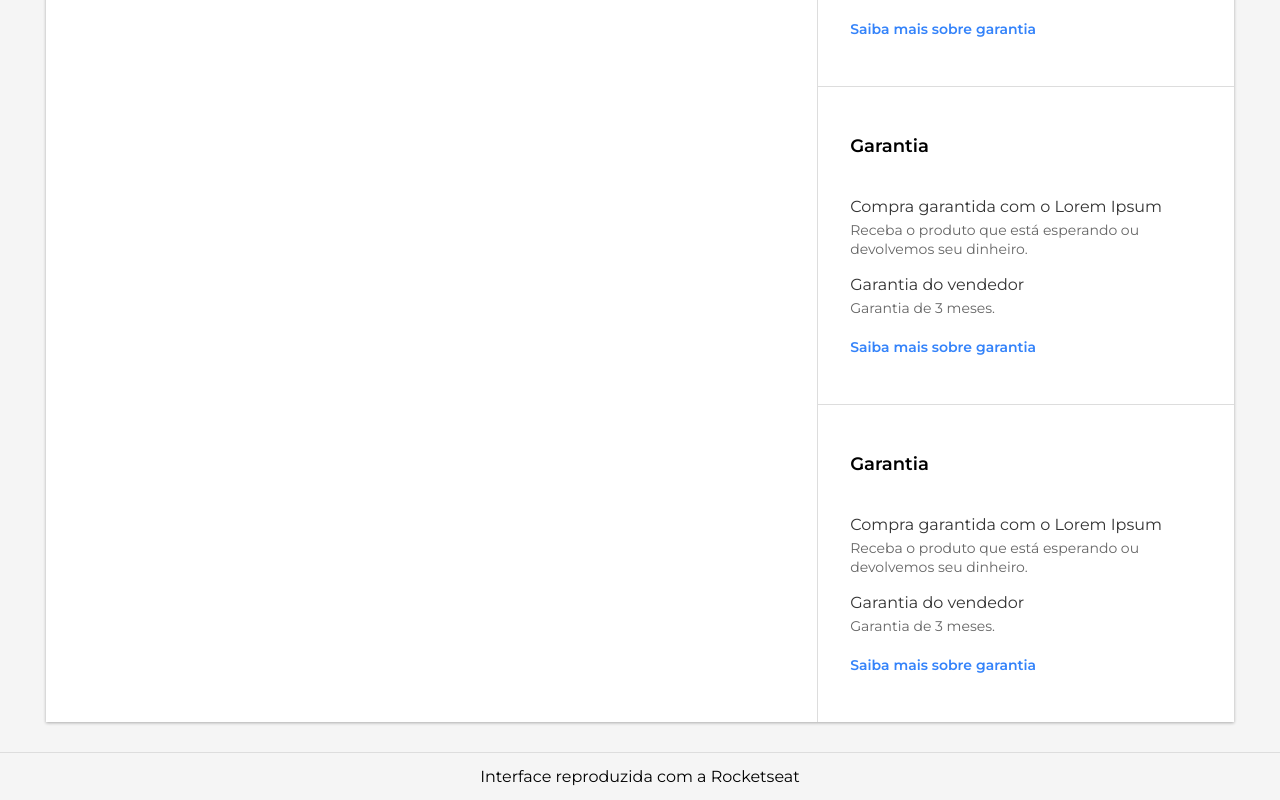
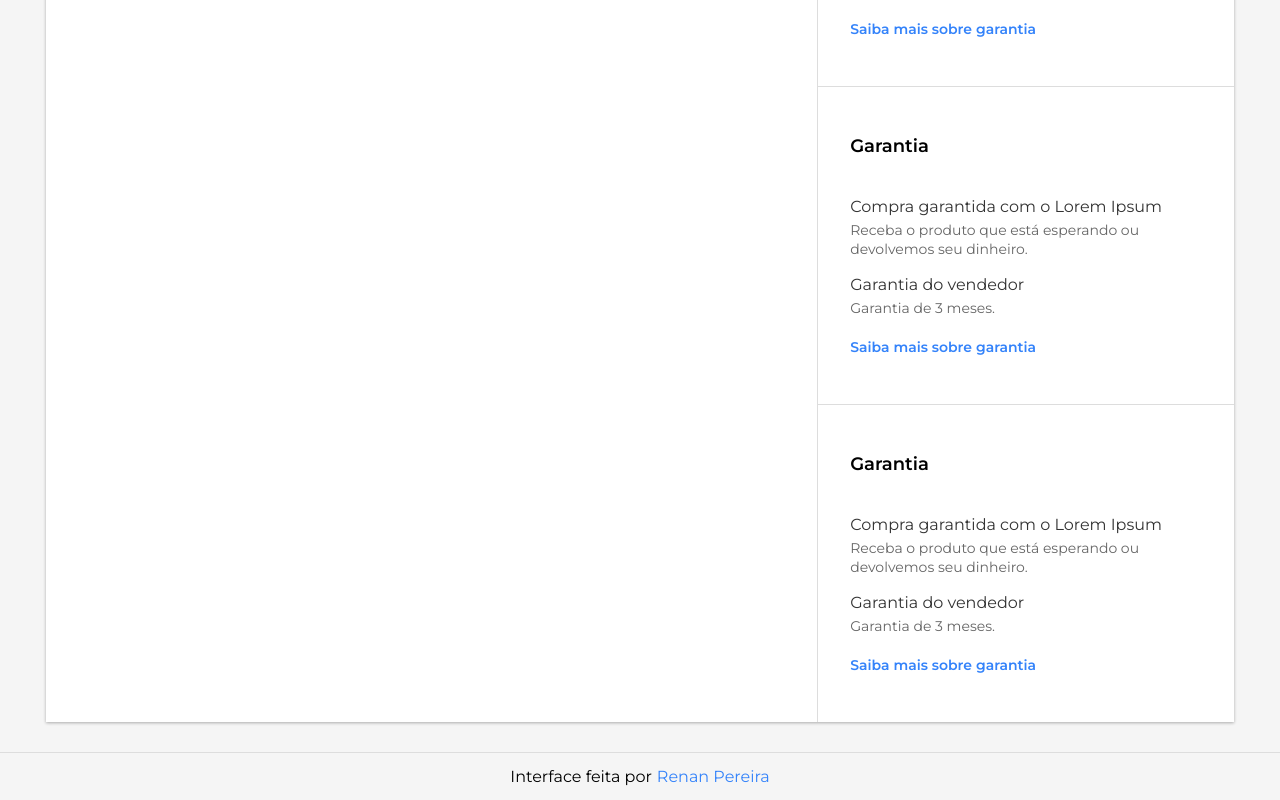
Before and after one commit to r3nanp/mercadolivre-clone, a React (Create React App) app: page / in a window 1280 px wide. Shown: the part 1428-2228 px from the top of the page. Built offline with nearby package versions, Linux system fonts and the light colour scheme; the HTML template or start-up script is replaced by a standard one.

Commit message:
refactor

```diff
--- a/src/components/Footer/index.tsx
+++ b/src/components/Footer/index.tsx
@@ -3,7 +3,14 @@
 import { Container } from './styles';
 
 const Footer: React.FC = () => {
-  return <Container>Interface reproduzida com a Rocketseat</Container>;
+  return (
+    <Container>
+      Interface feita por
+      <a href="https://www.linkedin.com/in/renan-pereira-968bb61b0/">
+        Renan Pereira
+      </a>
+    </Container>
+  );
 };
 
 export default Footer;
--- a/src/components/Footer/styles.ts
+++ b/src/components/Footer/styles.ts
@@ -11,4 +11,10 @@
   justify-content: center;
 
   margin-top: 30px;
+
+  > a {
+    margin-left: 5px;
+    text-decoration: none;
+    color: var(--color-blue);
+  }
 `;
```
